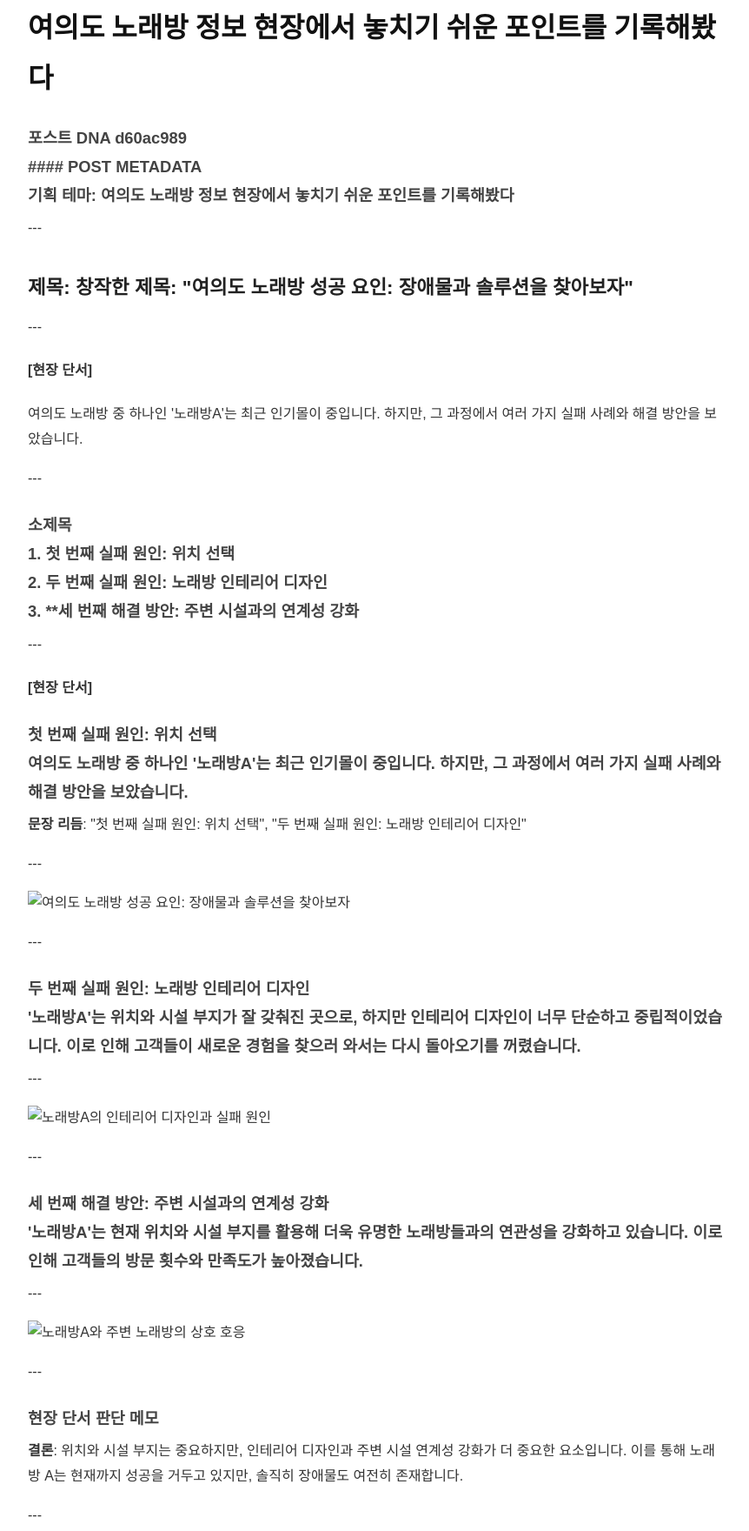
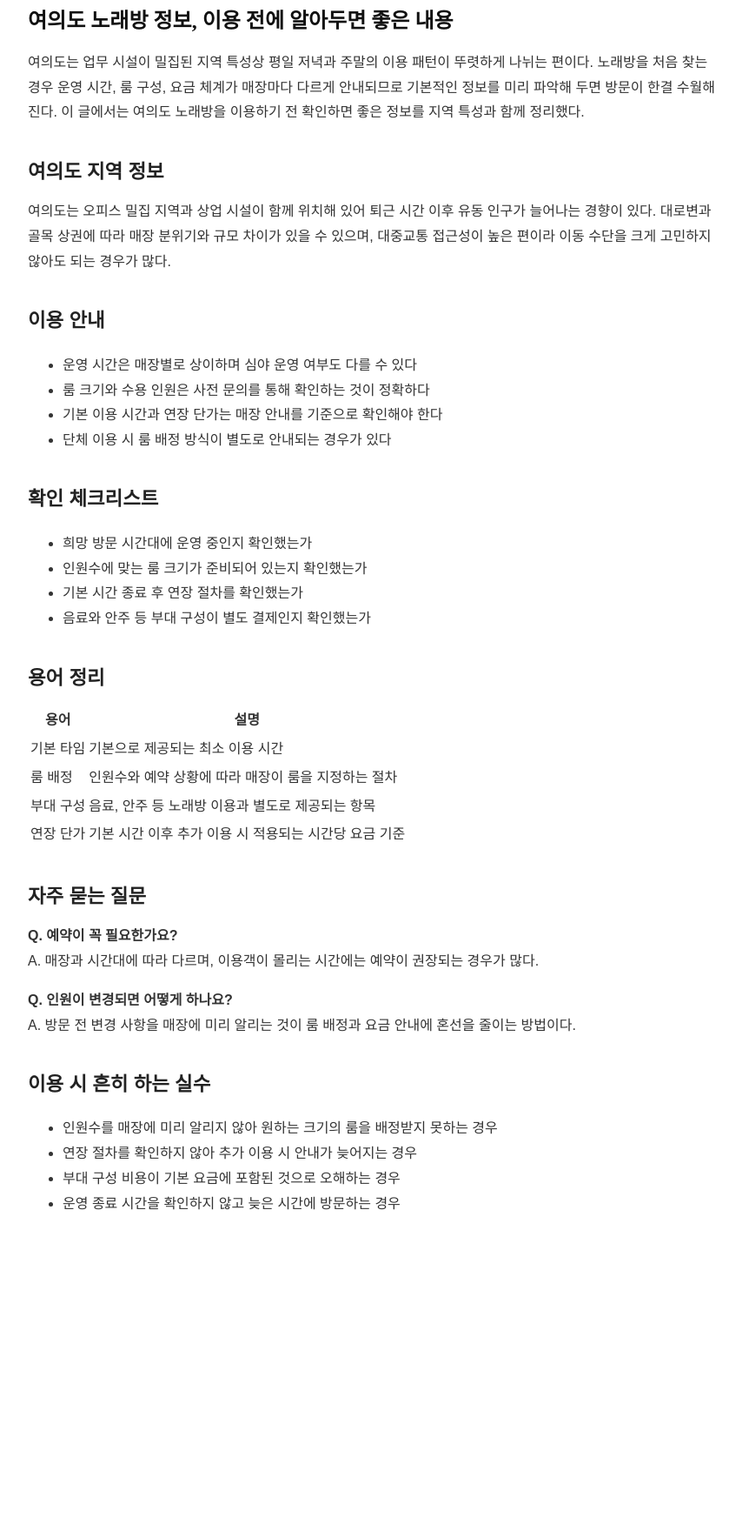
Before and after one commit to mqlwmsltm-arch/bp-t3b04-yd-kb-info-1, a plain HTML site: page posts/field_note-001-gbsx5t.html in a window 1280 px wide. Shown: the part 86-1846 px from the top of the page at 87% size, without its empty margins (208-1070 px from the left). After the commit the page ends 1525 px from the top, so only its background shows below. Drawn offline with Linux system fonts and the light colour scheme.

Commit message:
deploy: garbage-free snapshot 2026-07-28T10:44:31.563Z

```diff
--- a/posts/field_note-001-gbsx5t.html
+++ b/posts/field_note-001-gbsx5t.html
@@ -21,39 +21,54 @@
   <header>
     <a href="../index.html">← 목록으로 돌아가기</a>
   </header>
-  <main>
-    <h1>여의도 노래방 정보 현장에서 놓치기 쉬운 포인트를 기록해봤다</h1>
-    <article>
-      <h3>포스트 DNA d60ac989<br>#### POST METADATA<br><strong>기획 테마</strong>: 여의도 노래방 정보 현장에서 놓치기 쉬운 포인트를 기록해봤다</h3>
-<p>---</p>
-<h2>제목: 창작한 제목: "여의도 노래방 성공 요인: 장애물과 솔루션을 찾아보자"</h2>
-<p>---</p>
-<h4>[현장 단서]</h4>
-<p>여의도 노래방 중 하나인 '노래방A'는 최근 인기몰이 중입니다. 하지만, 그 과정에서 여러 가지 실패 사례와 해결 방안을 보았습니다.</p>
-<p>---</p>
-<h3>소제목<br>1. <strong>첫 번째 실패 원인: 위치 선택</strong><br>2. <strong>두 번째 실패 원인: 노래방 인테리어 디자인</strong><br>3. **세 번째 해결 방안: 주변 시설과의 연계성 강화</h3>
-<p>---</p>
-<h4>[현장 단서]</h4>
-<h3>첫 번째 실패 원인: 위치 선택<br>여의도 노래방 중 하나인 '노래방A'는 최근 인기몰이 중입니다. 하지만, 그 과정에서 여러 가지 실패 사례와 해결 방안을 보았습니다.</h3>
-<p><strong>문장 리듬</strong>: "첫 번째 실패 원인: 위치 선택", "두 번째 실패 원인: 노래방 인테리어 디자인"</p>
-<p>---</p>
-<p><IMAGE placement="hero" alt="여의도 노래방 성공 요인: 장애물과 솔루션을 찾아보자"></p>
-<p>---</p>
-<h3>두 번째 실패 원인: 노래방 인테리어 디자인<br>'노래방A'는 위치와 시설 부지가 잘 갖춰진 곳으로, 하지만 인테리어 디자인이 너무 단순하고 중립적이었습니다. 이로 인해 고객들이 새로운 경험을 찾으러 와서는 다시 돌아오기를 꺼렸습니다.</h3>
-<p>---</p>
-<p><IMAGE placement="about" alt="노래방A의 인테리어 디자인과 실패 원인"></p>
-<p>---</p>
-<h3>세 번째 해결 방안: 주변 시설과의 연계성 강화<br>'노래방A'는 현재 위치와 시설 부지를 활용해 더욱 유명한 노래방들과의 연관성을 강화하고 있습니다. 이로 인해 고객들의 방문 횟수와 만족도가 높아졌습니다.</h3>
-<p>---</p>
-<p><IMAGE placement="gallery" alt="노래방A와 주변 노래방의 상호 호응"></p>
-<p>---</p>
-<h3>현장 단서 판단 메모</h3>
-<p><strong>결론</strong>: 위치와 시설 부지는 중요하지만, 인테리어 디자인과 주변 시설 연계성 강화가 더 중요한 요소입니다. 이를 통해 노래방 A는 현재까지 성공을 거두고 있지만, 솔직히 장애물도 여전히 존재합니다.</p>
-<p>---</p>
-<p><strong>문장 리듬</strong>: "첫 번째 실패 원인: 위치 선택", "두 번째 실패 원인: 노래방 인테리어 디자인", "세 번째 해결 방안: 주변 시설과의 연계성 강화"</p>
-<p>---</p>
-<h3>제목: 창작한 제목: "여의도 노래방 성공 요인: 장애물과 솔루션을 찾아보자"</h3>
-    </article>
-  </main>
+
+<main>
+<article>
+<h1>여의도 노래방 정보, 이용 전에 알아두면 좋은 내용</h1>
+<p>여의도는 업무 시설이 밀집된 지역 특성상 평일 저녁과 주말의 이용 패턴이 뚜렷하게 나뉘는 편이다. 노래방을 처음 찾는 경우 운영 시간, 룸 구성, 요금 체계가 매장마다 다르게 안내되므로 기본적인 정보를 미리 파악해 두면 방문이 한결 수월해진다. 이 글에서는 여의도 노래방을 이용하기 전 확인하면 좋은 정보를 지역 특성과 함께 정리했다.</p>
+
+<h2>여의도 지역 정보</h2>
+<p>여의도는 오피스 밀집 지역과 상업 시설이 함께 위치해 있어 퇴근 시간 이후 유동 인구가 늘어나는 경향이 있다. 대로변과 골목 상권에 따라 매장 분위기와 규모 차이가 있을 수 있으며, 대중교통 접근성이 높은 편이라 이동 수단을 크게 고민하지 않아도 되는 경우가 많다.</p>
+
+<h2>이용 안내</h2>
+<ul>
+<li>운영 시간은 매장별로 상이하며 심야 운영 여부도 다를 수 있다</li>
+<li>룸 크기와 수용 인원은 사전 문의를 통해 확인하는 것이 정확하다</li>
+<li>기본 이용 시간과 연장 단가는 매장 안내를 기준으로 확인해야 한다</li>
+<li>단체 이용 시 룸 배정 방식이 별도로 안내되는 경우가 있다</li>
+</ul>
+
+<h2>확인 체크리스트</h2>
+<ul>
+<li>희망 방문 시간대에 운영 중인지 확인했는가</li>
+<li>인원수에 맞는 룸 크기가 준비되어 있는지 확인했는가</li>
+<li>기본 시간 종료 후 연장 절차를 확인했는가</li>
+<li>음료와 안주 등 부대 구성이 별도 결제인지 확인했는가</li>
+</ul>
+
+<h2>용어 정리</h2>
+<table>
+<tr><th>용어</th><th>설명</th></tr>
+<tr><td>기본 타임</td><td>기본으로 제공되는 최소 이용 시간</td></tr>
+<tr><td>룸 배정</td><td>인원수와 예약 상황에 따라 매장이 룸을 지정하는 절차</td></tr>
+<tr><td>부대 구성</td><td>음료, 안주 등 노래방 이용과 별도로 제공되는 항목</td></tr>
+<tr><td>연장 단가</td><td>기본 시간 이후 추가 이용 시 적용되는 시간당 요금 기준</td></tr>
+</table>
+
+<h2>자주 묻는 질문</h2>
+<p><strong>Q. 예약이 꼭 필요한가요?</strong><br>A. 매장과 시간대에 따라 다르며, 이용객이 몰리는 시간에는 예약이 권장되는 경우가 많다.</p>
+<p><strong>Q. 인원이 변경되면 어떻게 하나요?</strong><br>A. 방문 전 변경 사항을 매장에 미리 알리는 것이 룸 배정과 요금 안내에 혼선을 줄이는 방법이다.</p>
+
+<h2>이용 시 흔히 하는 실수</h2>
+<ul>
+<li>인원수를 매장에 미리 알리지 않아 원하는 크기의 룸을 배정받지 못하는 경우</li>
+<li>연장 절차를 확인하지 않아 추가 이용 시 안내가 늦어지는 경우</li>
+<li>부대 구성 비용이 기본 요금에 포함된 것으로 오해하는 경우</li>
+<li>운영 종료 시간을 확인하지 않고 늦은 시간에 방문하는 경우</li>
+</ul>
+</article>
+</main>
+
+
 </body>
 </html>
```
Also changed, not shown: index.html (+1 -1 lines), posts/guide-001-un6uo5.html (+1 -1 lines), posts/qa-001-1ck3h6k.html (+3 -3 lines), posts/qa-001-lct79x.html (+1 -1 lines), posts/t3link-001-19fvuf8.html (+2 -2 lines).
